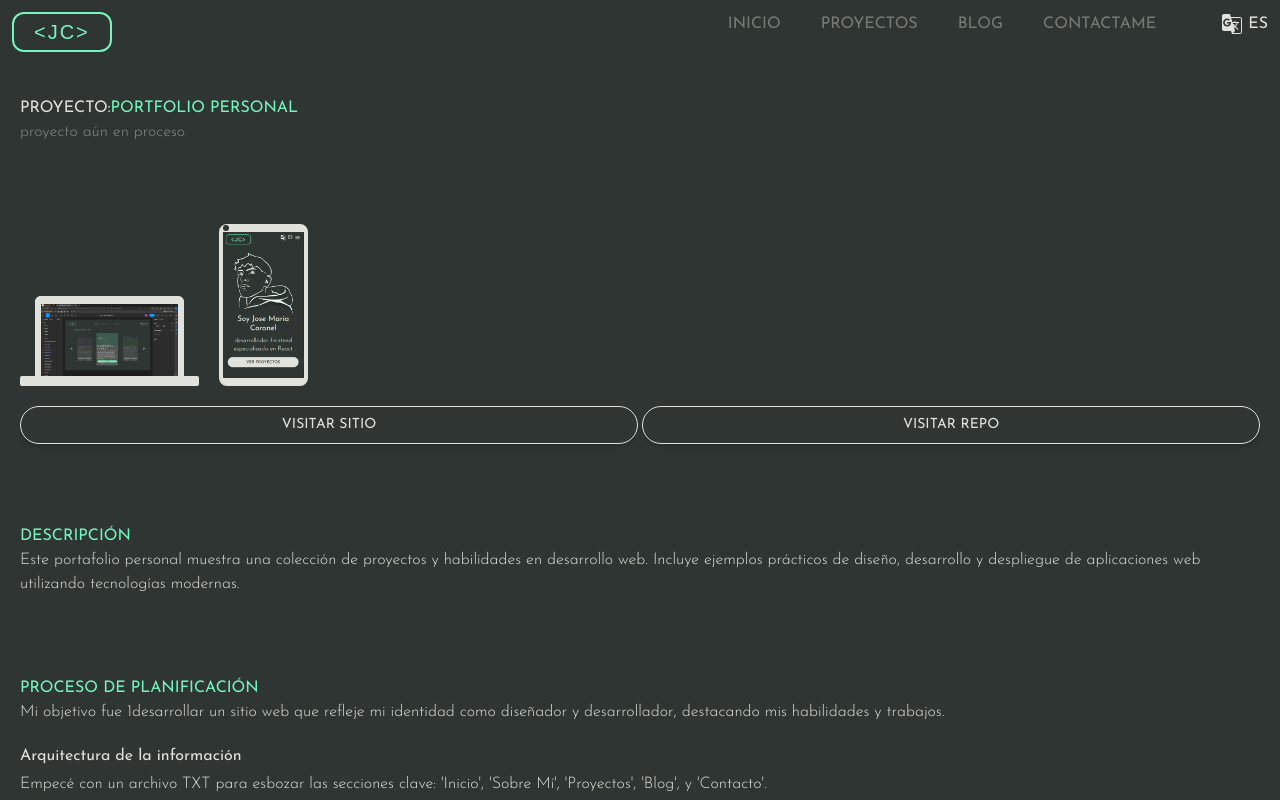
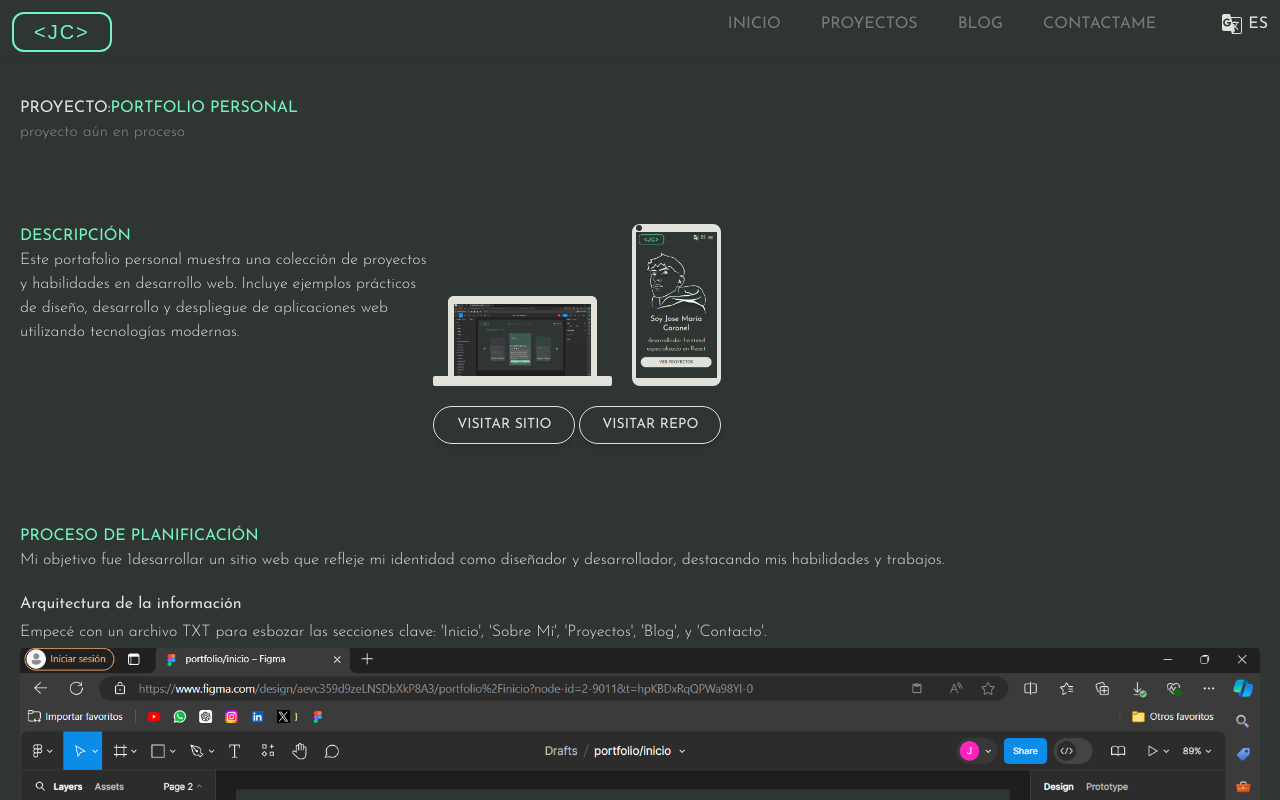
Before and after one commit to josecoronel20/portfolioPersonal, a React (Vite) app: page /projects/1 in a window 1280 px wide. Shown: the top 800 px of the page. Built offline with nearby package versions, Linux system fonts and the light colour scheme; a web font is replaced by a local one.

Commit message:
probando en mobile

```diff
--- a/src/Hooks/useLanguage.js
+++ b/src/Hooks/useLanguage.js
@@ -7,8 +7,9 @@ import esTechs from "../Utilities/texts/TextTechsPage/esTechs";
 import enTechs from "../Utilities/texts/TextTechsPage/enTechs";
 import esBlog from "../Utilities/texts/TextBlogPage/esBlog.json";
 import enBlog from "../Utilities/texts/TextBlogPage/enBlog.json";
+import { string } from "prop-types";
 
-const useLanguage = ({ typeText = ""}) => {
+const useLanguage = ({ typeText = string}) => {
   const languageContext = useSelector((state) => state);
 
   switch (typeText) {
--- a/src/components/ProjectsComponents/ProjectMockup.jsx
+++ b/src/components/ProjectsComponents/ProjectMockup.jsx
@@ -14,8 +14,8 @@ const ProjectMockup = ({ imagePcUrl, imageMobileUrl, siteUrl, repoUrl }) => {
   });
 
   return (
-    <section>
-      <div className="flex flex-col gap-5">
+    <section className="w-fit">
+      <div className="flex flex-col gap-5 min-w-fit">
         <div className="flex max-w-72 gap-5 justify-end">
           <div className="flex flex-col items-center justify-end  w-4/6">
 
@@ -36,7 +36,7 @@ const ProjectMockup = ({ imagePcUrl, imageMobileUrl, siteUrl, repoUrl }) => {
           </div>
         </div>
 
-        <div className="flex gap-1">
+        <div className="flex gap-1 w-full">
           <div className={styleButtonLight}>
             <Link to={siteUrl}>{textVisite}</Link>
           </div>
--- a/src/components/ProjectsComponents/ProjectsDetail.jsx
+++ b/src/components/ProjectsComponents/ProjectsDetail.jsx
@@ -1,10 +1,8 @@
 import React from "react";
-import {
-  styleContainerTop,
-} from "../../utilities/customStyles";
+import { styleContainerTop } from "../../Utilities/customStyles";
 import { useSelector } from "react-redux";
-import esProjects from "../../utilities/texts/TextProjectPage/esProjects.json";
-import enProjects from "../../utilities/texts/TextProjectPage/enProjects.json";
+import esProjects from "../../Utilities/texts/TextProjectPage/esProjects.json";
+import enProjects from "../../Utilities/texts/TextProjectPage/enProjects.json";
 import { useParams } from "react-router-dom";
 import ProjectMockup from "../ProjectsComponents/ProjectMockup";
 import useQuickTraduction from "../../Hooks/useQuickTraduction";
@@ -38,17 +36,21 @@ const ProjectsDetail = () => {
           </p>
         </div>
 
+        <div className="flex flex-col justify-center sm:flex-row">
+          <div className="order-1 sm:order-2 w-full min-w-1/2">
             <ProjectMockup
               imagePcUrl={projectFind.imagePcUrl}
               imageMobileUrl={projectFind.imageMobileUrl}
               siteUrl={projectFind.repoUrl}
               repoUrl={projectFind.repoUrl}
             />
+          </div>
 
-        <section className="flex flex-col">
+          <section className="flex flex-col order-2 sm:order-1 w-1/2">
             <h2 className="text-green">{textDescriptionTitle}</h2>
             <p className="font-light">{projectFind.description}</p>
           </section>
+        </div>
 
         <ProjectsDetailPlanning project={projectFind} />
 
@@ -82,19 +84,20 @@ const ProjectsDetail = () => {
           <h2>TECNOLOGIAS PRINCIPALES</h2>
           <div className="flex flex-wrap gap-3">
             {projectFind.techs.map((tech) => {
-           return <div
+              return (
+                <div
                   key={tech}
                   className="bg-[#BCC0B9] font-light rounded text-darkLight px-3 inline-block"
                 >
                   {tech}
-            </div>;
-          })}</div>
+                </div>
+              );
+            })}
+          </div>
         </section>
 
         <section className="flex flex-col gap-1">
-          <h3 className="text-green">
-            {projectFind.details.issues.title}
-          </h3>
+          <h3 className="text-green">{projectFind.details.issues.title}</h3>
           <div className="flex flex-col gap-5">
             <div>
               <h4>{projectFind.details.issues.issue1.title}</h4>
--- a/src/components/ProjectsComponents/ProjectsSection.jsx
+++ b/src/components/ProjectsComponents/ProjectsSection.jsx
@@ -6,19 +6,11 @@ const ProjectsSection = () => {
   const {projectText} = useLanguage({typeText: "projectText"})
 
   return (
-    <section className="flex flex-col gap-10 py-10">
+    <section className="flex flex-col gap-20 w-full py-10 md:grid md:grid-cols-2 xl:grid-cols-3">
       {projectText.map((project) => (
         <div key={project.id} className="flex justify-center">
           <CardProject
-            key={project.id}
-            id={project.id}
-            title={project.title}
-            imageUrl={project.imageUrl}
-            isFinish={project.isFinish}
-            techs={project.techs}
-            description={project.description}
-            siteUrl={project.siteUrl}
-            repoUrl={project.repoUrl}
+            project={project}
           />
         </div>
       ))}
--- a/src/components/ReutilizableComponents/CardProject.jsx
+++ b/src/components/ReutilizableComponents/CardProject.jsx
@@ -5,7 +5,7 @@ import ButtonsCardProject from "./ButtonsCardProject";
 import useQuickTraduction from "../../Hooks/useQuickTraduction";
 
 const CardProject = (
- { project}
+ {project}
 ) => {
   const textFinish = useQuickTraduction({
     textEs: "Finalizado",
@@ -17,7 +17,7 @@ const CardProject = (
   });
 
   return (
-    <div key={project.id} className="rounded-md overflow-hidden bg-lightLight w-full max-w-72 ">
+    <div key={project.id} className="rounded-md overflow-hidden bg-lightLight w-full max-w-72 custom-shadow">
       <div>
         <img src={project.imagePcUrl} alt={`img de portada de ${project.title}`} />
       </div>
--- a/src/components/ReutilizableComponents/SeeMore.jsx
+++ b/src/components/ReutilizableComponents/SeeMore.jsx
@@ -6,12 +6,12 @@ const SeeMore = ({state, handler}) => {
     const textSeeMore = useQuickTraduction({textEs:"...ver más" , textEn:"...see more" })
     const textSeeLess = useQuickTraduction({textEs:"ver menos" , textEn:"see less" })
   return (
-    <div
+    <p
       onClick={handler}
       className="text-darkLight text-sm cursor-pointer text-nowrap inline-block"
     >
       {state === false ? textSeeMore : textSeeLess}
-    </div>
+    </p>
   );
 };
 
--- a/src/output.css
+++ b/src/output.css
@@ -703,6 +703,10 @@ video {
   width: 100%;
 }
 
+.w-1\/2{
+  width: 50%;
+}
+
 .w-fit{
   width: -moz-fit-content;
   width: fit-content;
@@ -1218,6 +1222,20 @@ body{
   opacity: 1;
 }
 
+@media (min-width: 640px){
+  .sm\:order-2{
+    order: 2;
+  }
+
+  .sm\:order-1{
+    order: 1;
+  }
+
+  .sm\:flex-row{
+    flex-direction: row;
+  }
+}
+
 @media (min-width: 768px){
   .md\:order-1{
     order: 1;
@@ -1269,3 +1287,9 @@ body{
     grid-template-columns: repeat(4, minmax(0, 1fr));
   }
 }
+
+@media (min-width: 1280px){
+  .xl\:grid-cols-3{
+    grid-template-columns: repeat(3, minmax(0, 1fr));
+  }
+}
--- a/src/routes/Contact.jsx
+++ b/src/routes/Contact.jsx
@@ -1,5 +1,6 @@
 import React from "react";
 import { styleContainerTop } from "../Utilities/customStyles";
+import ContactContent from "../components/ReutilizableComponents/ContactContent";
 
 const Contact = () => {
   return (
--- a/src/routes/Projects.jsx
+++ b/src/routes/Projects.jsx
@@ -4,12 +4,12 @@ import useLanguage from "../Hooks/useLanguage";
 import ProjectsSection from "../components/ProjectsComponents/ProjectsSection";
 
 const Projects = () => {
-  const { language } = useLanguage();
+  const { globalText } = useLanguage({typeText: "globalText"});
 
   return (
     <main className={styleContainerTop}>
       <div>
-        <h1>{language.projects.title}</h1>
+        <h1>{globalText.projects.title}</h1>
         <ProjectsSection />
       </div>
     </main>
```
Lines whose indentation alone changed are shown as unchanged.
